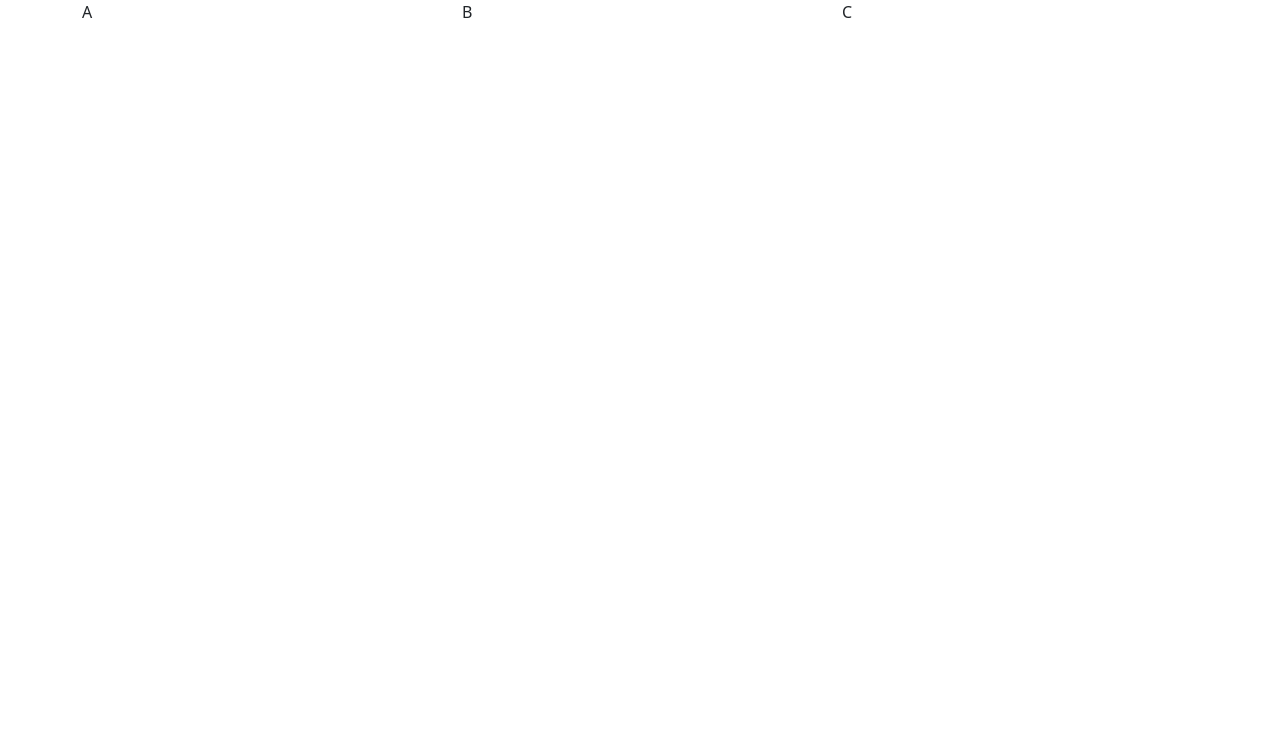
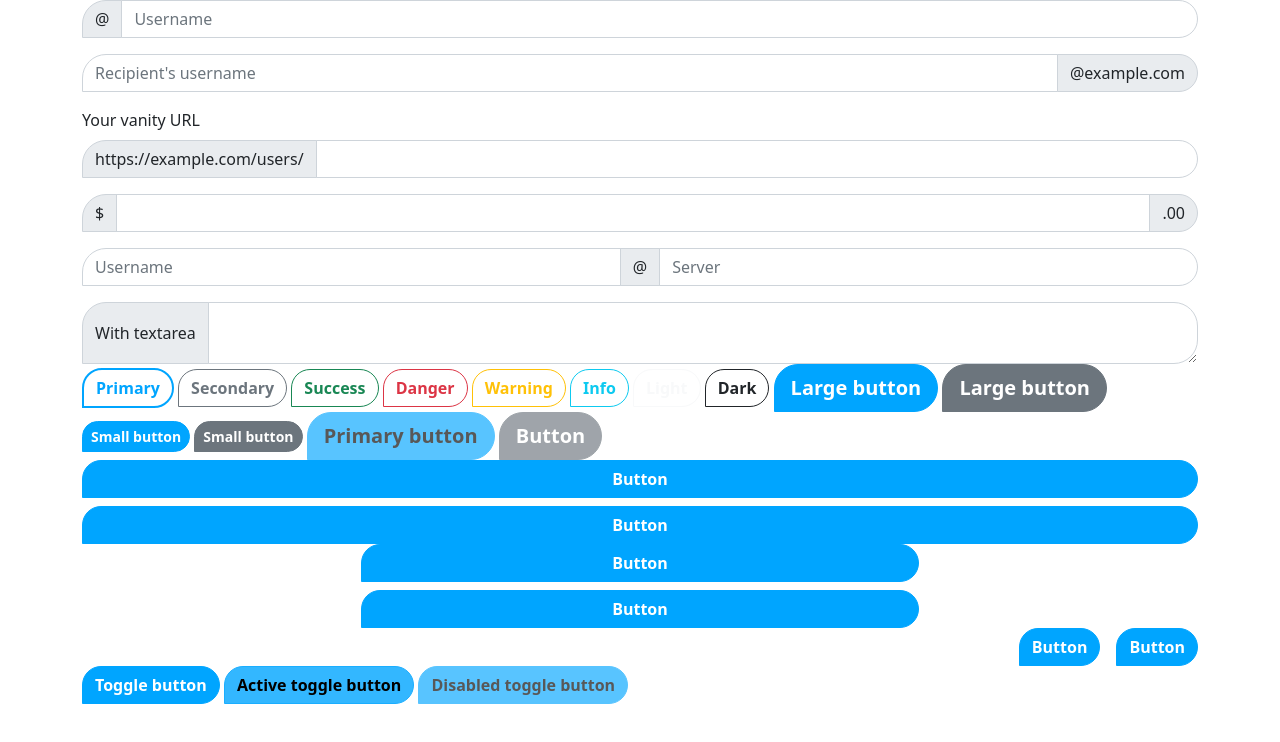
Before and after one commit to GlennWong/bootstrap-theme, a website: page index.html in a window 1280 px wide. Drawn offline with nearby package versions, Linux system fonts and the light colour scheme; files that its build step writes are made by us from their sources.

Commit message:
button color

```diff
--- a/index.html
+++ b/index.html
@@ -9,16 +9,86 @@
 </head>
 
 <body class="">
+
 	<div class="container">
 		<div class="row">
 			<div class="col order-5 order-md-1">
-				A
+
+				<button type="button" class="btn btn-outline-primary">Primary</button>
+				<button type="button" class="btn btn-outline-secondary">Secondary</button>
+				<button type="button" class="btn btn-outline-success">Success</button>
+				<button type="button" class="btn btn-outline-danger">Danger</button>
+				<button type="button" class="btn btn-outline-warning">Warning</button>
+				<button type="button" class="btn btn-outline-info">Info</button>
+				<button type="button" class="btn btn-outline-light">Light</button>
+				<button type="button" class="btn btn-outline-dark">Dark</button>
+
+				<button type="button" class="btn btn-primary btn-lg">Large button</button>
+				<button type="button" class="btn btn-secondary btn-lg">Large button</button>
+
+				<button type="button" class="btn btn-primary btn-sm">Small button</button>
+				<button type="button" class="btn btn-secondary btn-sm">Small button</button>
+
+				<button type="button" class="btn btn-lg btn-primary" disabled>Primary button</button>
+				<button type="button" class="btn btn-secondary btn-lg" disabled>Button</button>
+
+				<div class="d-grid gap-2">
+					<button class="btn btn-primary" type="button">Button</button>
+					<button class="btn btn-primary" type="button">Button</button>
+				</div>
+
+				<div class="d-grid gap-2 col-6 mx-auto">
+					<button class="btn btn-primary" type="button">Button</button>
+					<button class="btn btn-primary" type="button">Button</button>
+				</div>
+
+				<div class="d-grid gap-2 d-md-flex justify-content-md-end">
+					<button class="btn btn-primary me-md-2" type="button">Button</button>
+					<button class="btn btn-primary" type="button">Button</button>
+				</div>
+
+				<button type="button" class="btn btn-primary" data-bs-toggle="button" autocomplete="off">Toggle button</button>
+				<button type="button" class="btn btn-primary active" data-bs-toggle="button" autocomplete="off"
+					aria-pressed="true">Active toggle button</button>
+				<button type="button" class="btn btn-primary" disabled data-bs-toggle="button" autocomplete="off">Disabled toggle
+					button</button>
+
 			</div>
-			<div class="col order-1 order-md-5">
-				B
-			</div>
-			<div class="col order-1 order-md-5">
-				C
+			<div>
+				<div class="input-group mb-3">
+					<span class="input-group-text" id="basic-addon1">@</span>
+					<input type="text" class="form-control" placeholder="Username" aria-label="Username"
+						aria-describedby="basic-addon1">
+				</div>
+
+				<div class="input-group mb-3">
+					<input type="text" class="form-control" placeholder="Recipient's username"
+						aria-label="Recipient's username" aria-describedby="basic-addon2">
+					<span class="input-group-text" id="basic-addon2">@example.com</span>
+				</div>
+
+				<label for="basic-url" class="form-label">Your vanity URL</label>
+				<div class="input-group mb-3">
+					<span class="input-group-text" id="basic-addon3">https://example.com/users/</span>
+					<input type="text" class="form-control" id="basic-url" aria-describedby="basic-addon3">
+				</div>
+
+				<div class="input-group mb-3">
+					<span class="input-group-text">$</span>
+					<input type="text" class="form-control" aria-label="Amount (to the nearest dollar)">
+					<span class="input-group-text">.00</span>
+				</div>
+
+				<div class="input-group mb-3">
+					<input type="text" class="form-control" placeholder="Username" aria-label="Username">
+					<span class="input-group-text">@</span>
+					<input type="text" class="form-control" placeholder="Server" aria-label="Server">
+				</div>
+
+				<div class="input-group">
+					<span class="input-group-text">With textarea</span>
+					<textarea class="form-control" aria-label="With textarea"></textarea>
+				</div>
 			</div>
 		</div>
 	</div>
--- a/scss/style.scss
+++ b/scss/style.scss
@@ -1 +1,32 @@
+$blue: #00A5FF;
+
+$border-radius: 1.5rem 1.5rem 1.5rem 0;
+$border-radius-sm: 1.5rem 1.5rem 1.5rem 0;
+$border-radius-lg: 1.5rem 1.5rem 1.5rem 0;
+
+
+
 @import '../node_modules/bootstrap/scss/bootstrap.scss';
+
+.btn {
+    font-weight: bold;
+}
+
+.btn-primary {
+    color: $white;
+}
+
+.btn-primary:hover {
+    color: $white;
+    background-color: #0092E2;
+    border-color: #0092E2;
+}
+
+.btn-outline-primary {
+    border: 2px solid $primary;
+}
+
+.btn-outline-primary:hover {
+    color: $primary;
+    background-color: #EAF8FF;
+}
```
Also changed, not shown: header.html (added, +12 -0 lines).
